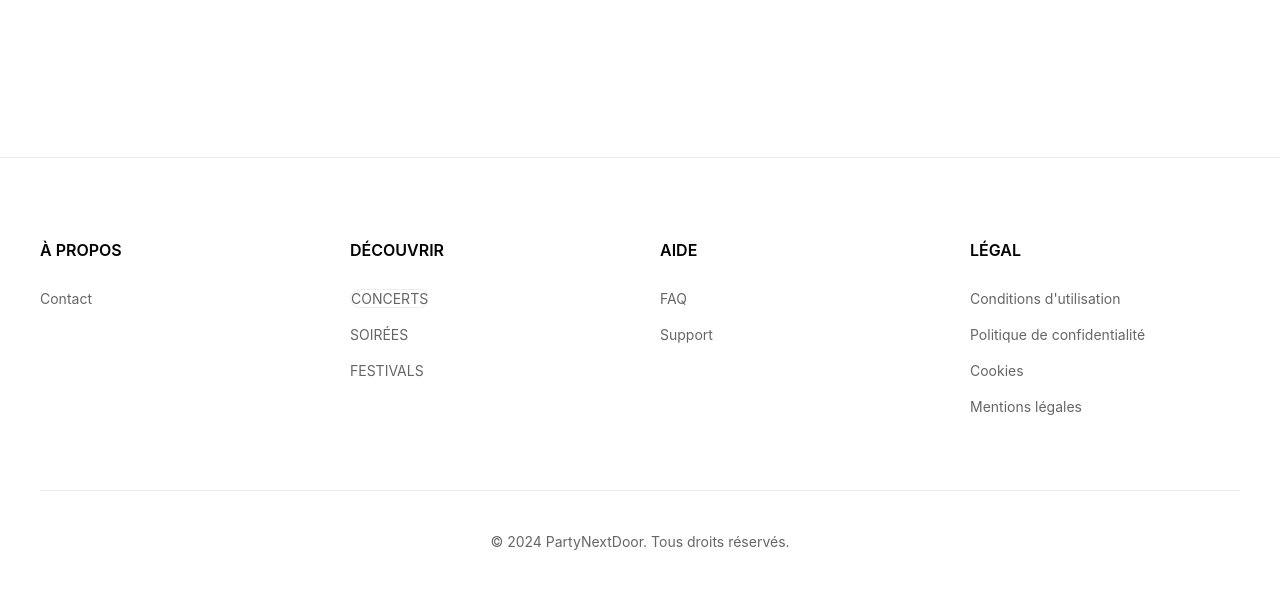
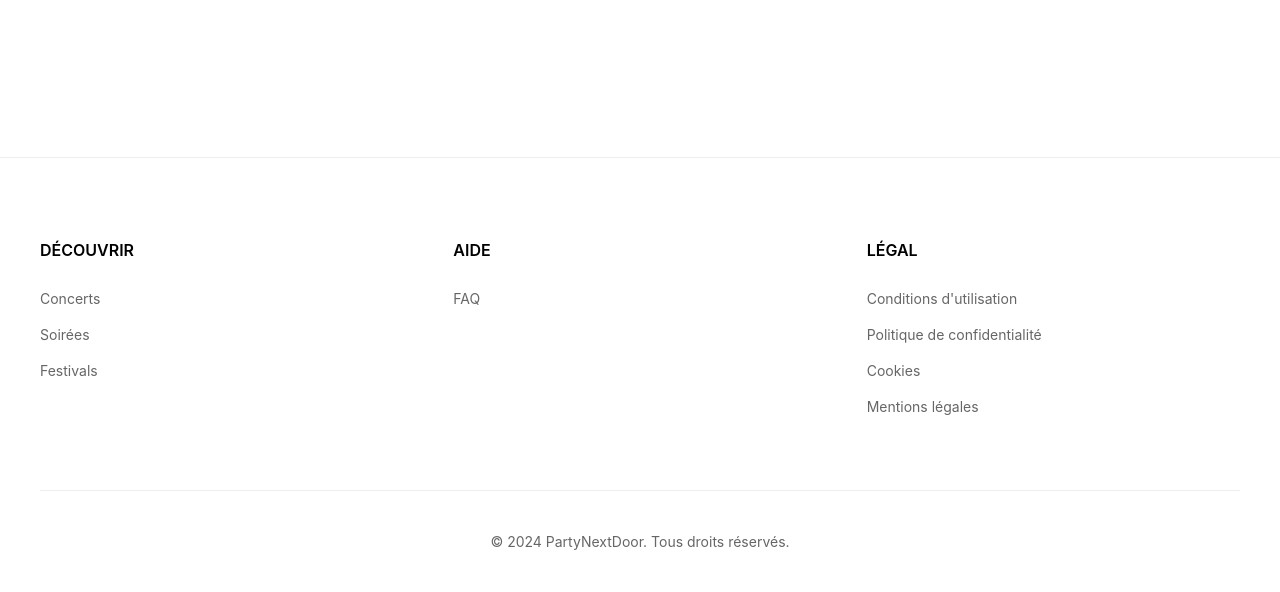
Before and after one commit to kuaix2/partyNextDoor, a PHP site: page /accueil_hors_connexion.php in a window 1280 px wide. Shown: the part 1198-1790 px from the top of the page. Run offline with PHP 8.4, Linux system fonts and the light colour scheme; data that the repository does not hold is empty; some libraries are stand-ins or nearby versions.

Commit message:
changement css

```diff
--- a/partyNextDoor/accueil.php
+++ b/partyNextDoor/accueil.php
@@ -87,7 +87,7 @@ $conn->close();
         <div class="container">
             <h1>PARTYNEXTDOOR</h1>
             <h2>TON GUIDE ULTIME</h2>
-            <p>TROUVE TA SOIRÉE SELON TES ENVIES ET CRÉE TOI DES SOUVENIRS POUR LA VIE</p>
+            <h3>TROUVE TA SOIRÉE SELON TES ENVIES ET CRÉE TOI DES SOUVENIRS POUR LA VIE</h3>
             <a href="#events" class="btn" id="learn-more">Tous les événements</a>
         </div>
         <video class="promo-video" autoplay muted loop>
--- a/partyNextDoor/accueil_hors_connexion.php
+++ b/partyNextDoor/accueil_hors_connexion.php
@@ -123,20 +123,13 @@ $conn->close();
     <footer class="footer">
     <div class="footer-content">
         <div class="footer-nav">
-                <div class="footer-section">
-                    <h4>À PROPOS</h4>
-                    <ul>
-                        <li><a href="#">Contact</a></li>
-                    </ul>
-                </div>
 
             <div class="footer-section">
                 <h4>DÉCOUVRIR</h4>
                 <ul>
-                        <li><a href="event.html#concerts" class="event-card" data-type="concert">CONCERTS</a></li>
-                        <li><a href="event.html">SOIRÉES</a></li>
-                        <li><a href="event.html">FESTIVALS</a></li>
-
+                    <li><a href="connexion.php">Concerts</a></li>
+                    <li><a href="connexion.php">Soirées</a></li>
+                    <li><a href="connexion.php">Festivals</a></li>
                 </ul>
             </div>
 
@@ -144,7 +137,6 @@ $conn->close();
                 <h4>AIDE</h4>
                 <ul>
                     <li><a href="faq.html">FAQ</a></li>
-                        <li><a href="faq.html">Support</a></li>
                 </ul>
             </div>
 
@@ -160,10 +152,12 @@ $conn->close();
         </div>
 
         <div class="copyright">
-                <p>© 2024 PartyNextDoor. Tous droits réservés.</p>
+            <p class="copyright-text">© 2024 PartyNextDoor. Tous droits réservés.</p>
         </div>
+
     </div>
 </footer>
+
 
     <script>
         document.getElementById('learn-more').addEventListener('click', function(e) {
--- a/partyNextDoor/css/accueil.css
+++ b/partyNextDoor/css/accueil.css
@@ -5,7 +5,6 @@ body {
     font-family: 'Bebas Neue', sans-serif;
     background: linear-gradient(135deg, #ece9f2, #e9d4f2, #f5ccd5, #fcd7aa, #ff9e6a, #ff6f00);
     background-size: 400% 400%;
-    animation: gradientAnimation 10s ease infinite;
 }
 
 
@@ -42,7 +41,7 @@ h2 {
 
 h3 {
     margin: 0;
-    font-size: 2.5rem;
+    font-size: 1.5rem;
     color: #555;
     max-width: 700px;
 }
```
Also changed, not shown: partyNextDoor/uploads/67653e60872e0.jpg (added). Lines whose indentation alone changed are shown as unchanged.
